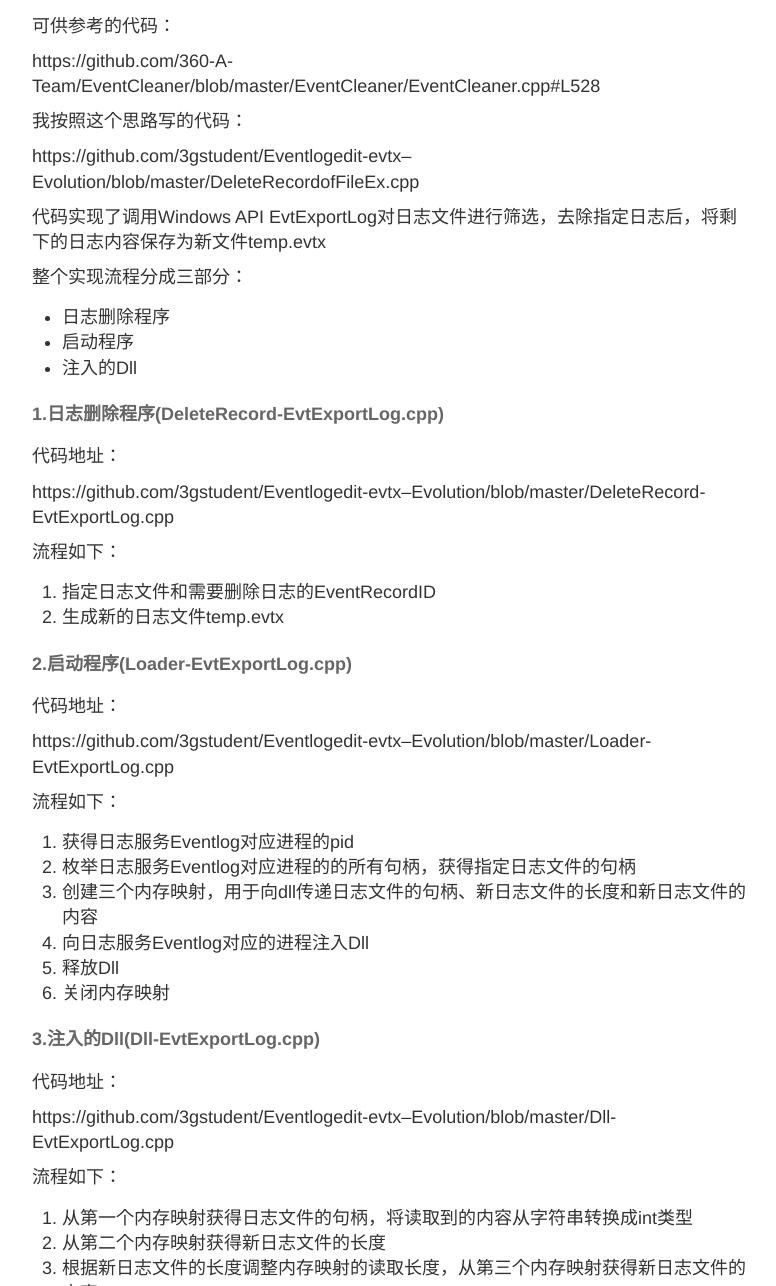
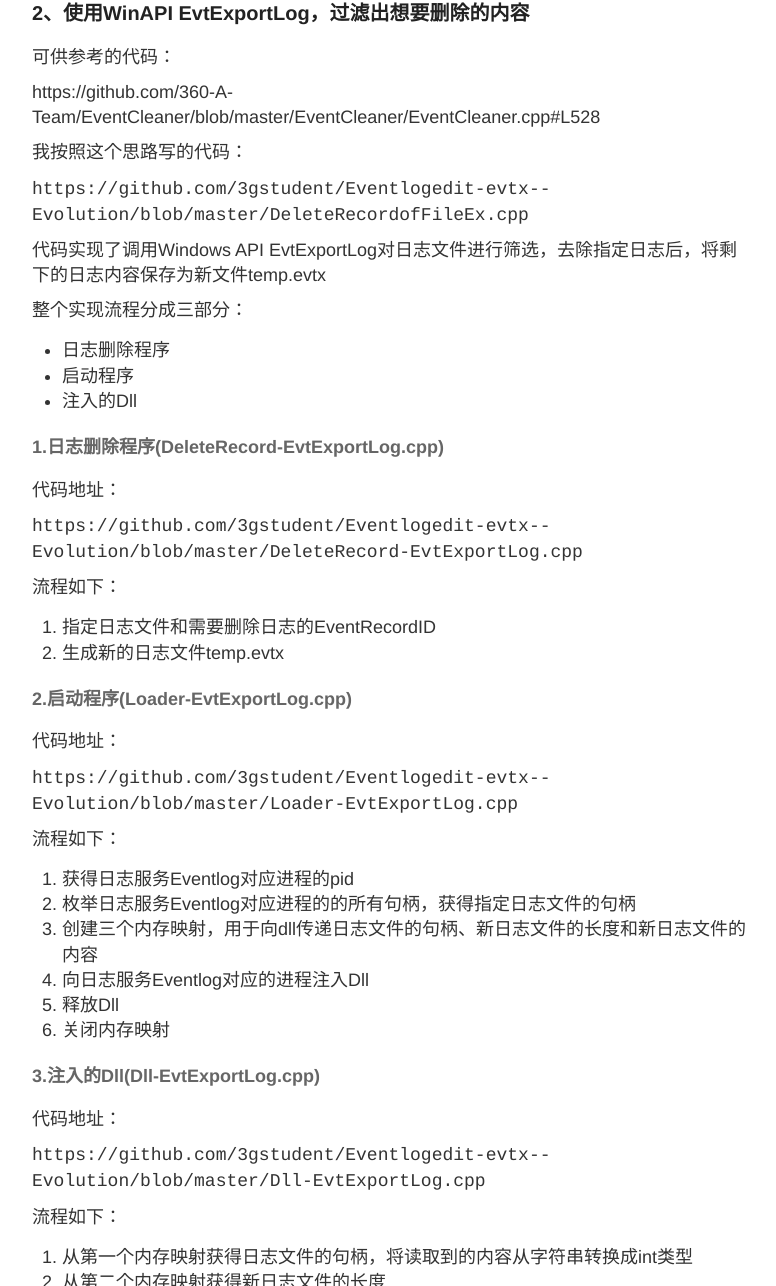
Before and after one commit to 3gstudent/backup-3gstudent.github.io, a Jekyll site: the page built from _posts/2018-6-19-Windows XML Event Log (EVTX)单条日志清除（四）——通过注入获取日志文件句柄删除当前系统单条日志记录.md, in a window 1280 px wide and 1400 px high, scrolled down 5810 px, cut to the strip 114-1400 px from the top of the window. Shown: the whole strip, without its empty margins (248-1024 px from the left). Built offline with Jekyll 4.4.1, drawn with Linux system fonts in a browser that asks for light colours; some of the changed text lies outside the part shown.

```diff
--- a/_posts/2018-6-19-Windows XML Event Log (EVTX)单条日志清除（四）——通过注入获取日志文件句柄删除当前系统单条日志记录.md
+++ b/_posts/2018-6-19-Windows XML Event Log (EVTX)单条日志清除（四）——通过注入获取日志文件句柄删除当前系统单条日志记录.md
@@ -152,7 +152,7 @@ https://github.com/3gstudent/Homework-of-C-Language/blob/master/OpenFileMapping.
 
 删除的关键代码如下：
 
-https://github.com/3gstudent/Eventlogedit-evtx--Evolution/blob/master/DeleteRecordofFile.cpp
+`https://github.com/3gstudent/Eventlogedit-evtx--Evolution/blob/master/DeleteRecordofFile.cpp`
 
 代码实现了删除文件`c:\test\Setup.evtx`中的一条日志(EventRecordID=14)，新文件保存为`c:\test\SetupNew.evtx`
 
@@ -165,7 +165,7 @@ https://github.com/3gstudent/Eventlogedit-evtx--Evolution/blob/master/DeleteReco
 
 代码地址：
 
-https://github.com/3gstudent/Eventlogedit-evtx--Evolution/blob/master/Loader-rewriting.cpp
+`https://github.com/3gstudent/Eventlogedit-evtx--Evolution/blob/master/Loader-rewriting.cpp`
 
 流程如下：
 
@@ -180,7 +180,7 @@ https://github.com/3gstudent/Eventlogedit-evtx--Evolution/blob/master/Loader-rew
 
 代码地址：
 
-https://github.com/3gstudent/Eventlogedit-evtx--Evolution/blob/master/Dll-rewriting.cpp
+`https://github.com/3gstudent/Eventlogedit-evtx--Evolution/blob/master/Dll-rewriting.cpp`
 
 流程如下：
 
@@ -203,7 +203,7 @@ https://github.com/360-A-Team/EventCleaner/blob/master/EventCleaner/EventCleaner
 
 我按照这个思路写的代码：
 
-https://github.com/3gstudent/Eventlogedit-evtx--Evolution/blob/master/DeleteRecordofFileEx.cpp
+`https://github.com/3gstudent/Eventlogedit-evtx--Evolution/blob/master/DeleteRecordofFileEx.cpp`
 
 代码实现了调用Windows API EvtExportLog对日志文件进行筛选，去除指定日志后，将剩下的日志内容保存为新文件temp.evtx
 
@@ -217,7 +217,7 @@ https://github.com/3gstudent/Eventlogedit-evtx--Evolution/blob/master/DeleteReco
 
 代码地址：
 
-https://github.com/3gstudent/Eventlogedit-evtx--Evolution/blob/master/DeleteRecord-EvtExportLog.cpp
+`https://github.com/3gstudent/Eventlogedit-evtx--Evolution/blob/master/DeleteRecord-EvtExportLog.cpp`
 
 流程如下：
 
@@ -228,7 +228,7 @@ https://github.com/3gstudent/Eventlogedit-evtx--Evolution/blob/master/DeleteReco
 
 代码地址：
 
-https://github.com/3gstudent/Eventlogedit-evtx--Evolution/blob/master/Loader-EvtExportLog.cpp
+`https://github.com/3gstudent/Eventlogedit-evtx--Evolution/blob/master/Loader-EvtExportLog.cpp`
 
 流程如下：
 
@@ -243,7 +243,7 @@ https://github.com/3gstudent/Eventlogedit-evtx--Evolution/blob/master/Loader-Evt
 
 代码地址：
 
-https://github.com/3gstudent/Eventlogedit-evtx--Evolution/blob/master/Dll-EvtExportLog.cpp
+`https://github.com/3gstudent/Eventlogedit-evtx--Evolution/blob/master/Dll-EvtExportLog.cpp`
 
 流程如下：
 
```
